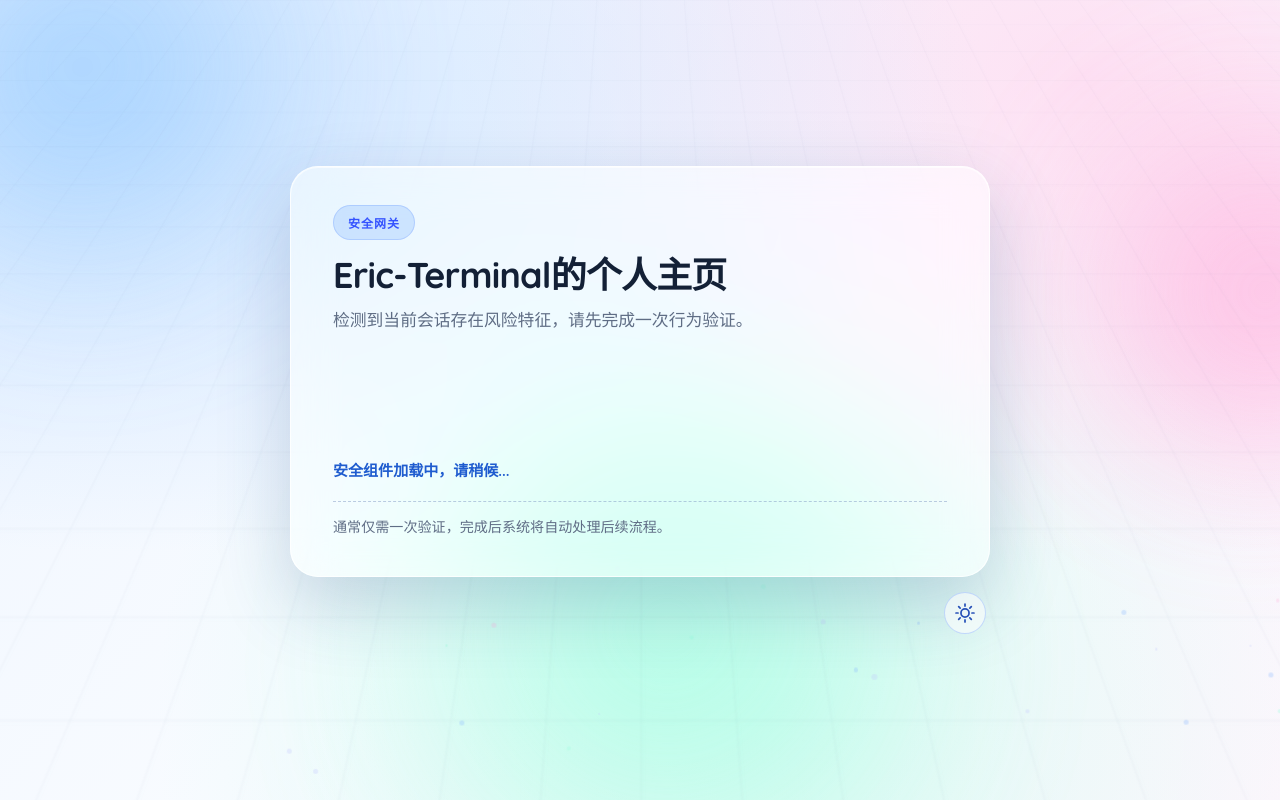
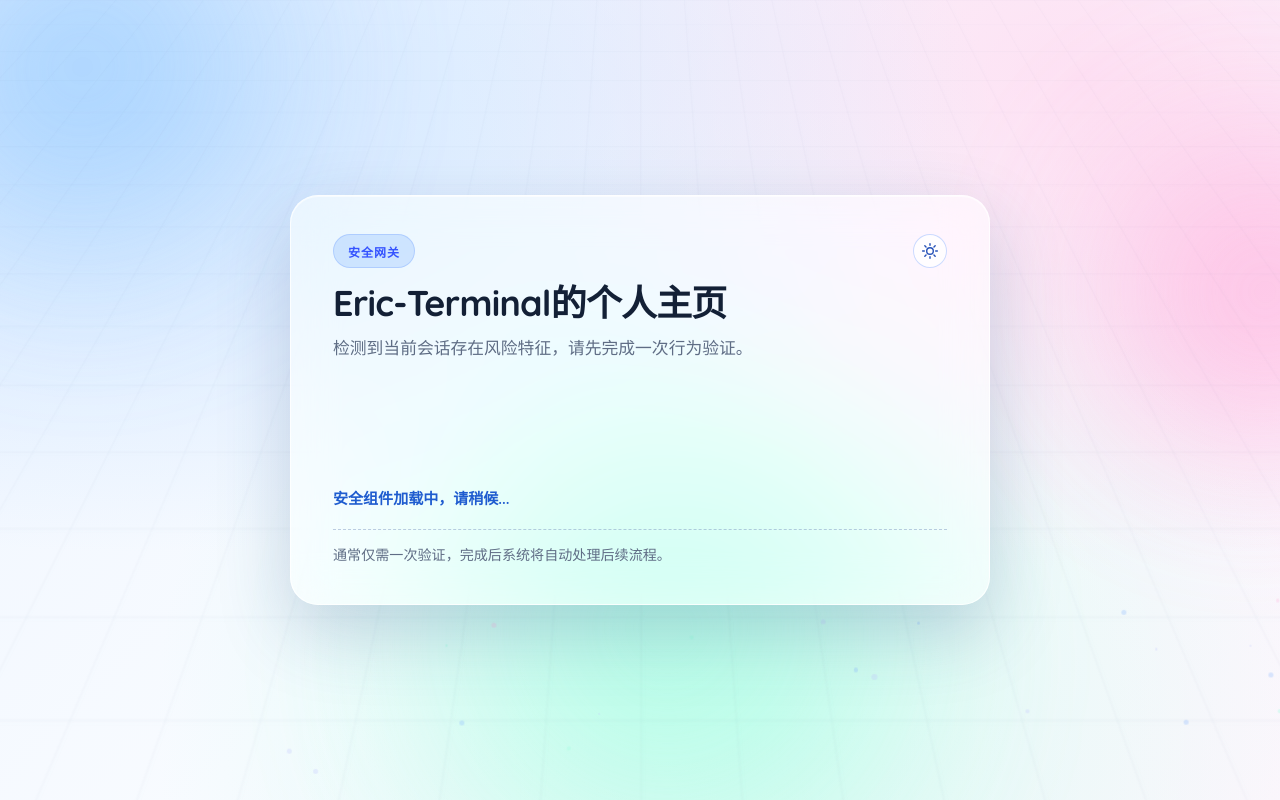
Before and after one commit to Eric-Terminal/cloudflare-pages, a website: page index.html in a window 1280 px wide. Drawn offline with nearby package versions, Linux system fonts and the light colour scheme.

Commit message:
style(theme): 主题图标按钮移至头部并与安全网关标签同轴对齐
改动文件：index.html、styles.css。

目的：按你的建议优化布局，将主题切换控件放到“安全网关”同一行右侧，减少视觉跳跃并提升整体协调性。

效果：按钮从卡片底部移动到头部右侧；新增 header-tools 横向布局；主题按钮尺寸下调为紧凑图标（34px），与 stage-chip 高度对齐，在移动端同步做了尺寸适配。

```diff
--- a/index.html
+++ b/index.html
@@ -43,21 +43,8 @@
         <div class="spotlight" id="spotlight"></div>
 
         <header class="stage-header">
+          <div class="header-tools">
             <span class="stage-chip" id="stage-chip">安全网关</span>
-          <h1 id="title">Eric-Terminal的个人主页</h1>
-          <p id="subtitle">系统正在对当前会话进行风险复核，请完成验证后继续访问。</p>
-        </header>
-
-        <section class="captcha-area" aria-label="验证区域">
-          <div class="captcha-slot" id="turnstile-container"></div>
-          <div class="captcha-slot hidden" id="recaptcha-container"></div>
-        </section>
-
-        <p id="message" class="tone-warn" aria-live="polite"></p>
-        <p class="helper" id="helper">若验证失败请耐心等待系统自动重试，无需刷新页面。</p>
-      </section>
-
-      <div class="theme-bar">
             <button
               id="theme-toggle"
               class="theme-toggle"
@@ -81,6 +68,18 @@
               </span>
             </button>
           </div>
+          <h1 id="title">Eric-Terminal的个人主页</h1>
+          <p id="subtitle">系统正在对当前会话进行风险复核，请完成验证后继续访问。</p>
+        </header>
+
+        <section class="captcha-area" aria-label="验证区域">
+          <div class="captcha-slot" id="turnstile-container"></div>
+          <div class="captcha-slot hidden" id="recaptcha-container"></div>
+        </section>
+
+        <p id="message" class="tone-warn" aria-live="polite"></p>
+        <p class="helper" id="helper">若验证失败请耐心等待系统自动重试，无需刷新页面。</p>
+      </section>
     </main>
 
     <script type="module" src="./main.js"></script>
--- a/styles.css
+++ b/styles.css
@@ -164,10 +164,8 @@ body.theme-night .grid-layer {
 .page-shell {
   min-height: 100vh;
   display: flex;
-  flex-direction: column;
   align-items: center;
   justify-content: center;
-  gap: 14px;
   padding: 32px 16px;
 }
 
@@ -237,9 +235,17 @@ body.theme-night .spotlight {
   margin-bottom: 24px;
 }
 
+.header-tools {
+  display: flex;
+  align-items: center;
+  justify-content: space-between;
+  gap: 12px;
+}
+
 .stage-chip {
   display: inline-flex;
   align-items: center;
+  height: 34px;
   border-radius: 999px;
   padding: 8px 14px;
   font-size: 12px;
@@ -314,19 +320,12 @@ body.theme-night .helper {
   border-top-color: rgba(133, 164, 221, 0.45);
 }
 
-.theme-bar {
-  width: min(700px, 100%);
-  display: flex;
-  justify-content: flex-end;
-  padding: 0 4px;
-}
-
 .theme-toggle {
   border: 1px solid rgba(118, 161, 255, 0.38);
   color: #2852b8;
   background: rgba(255, 255, 255, 0.58);
-  width: 42px;
-  height: 42px;
+  width: 34px;
+  height: 34px;
   border-radius: 999px;
   padding: 0;
   display: inline-flex;
@@ -361,8 +360,8 @@ body.theme-night .helper {
 
 .theme-icon {
   position: absolute;
-  width: 22px;
-  height: 22px;
+  width: 18px;
+  height: 18px;
   display: inline-flex;
   align-items: center;
   justify-content: center;
@@ -531,6 +530,16 @@ body.theme-night .theme-toggle:hover {
   .helper {
     font-size: 0.84rem;
   }
+
+  .stage-chip {
+    height: 32px;
+    padding: 7px 12px;
+  }
+
+  .theme-toggle {
+    width: 32px;
+    height: 32px;
+  }
 }
 
 @media (prefers-reduced-motion: reduce) {
```
Lines whose indentation alone changed are shown as unchanged.
